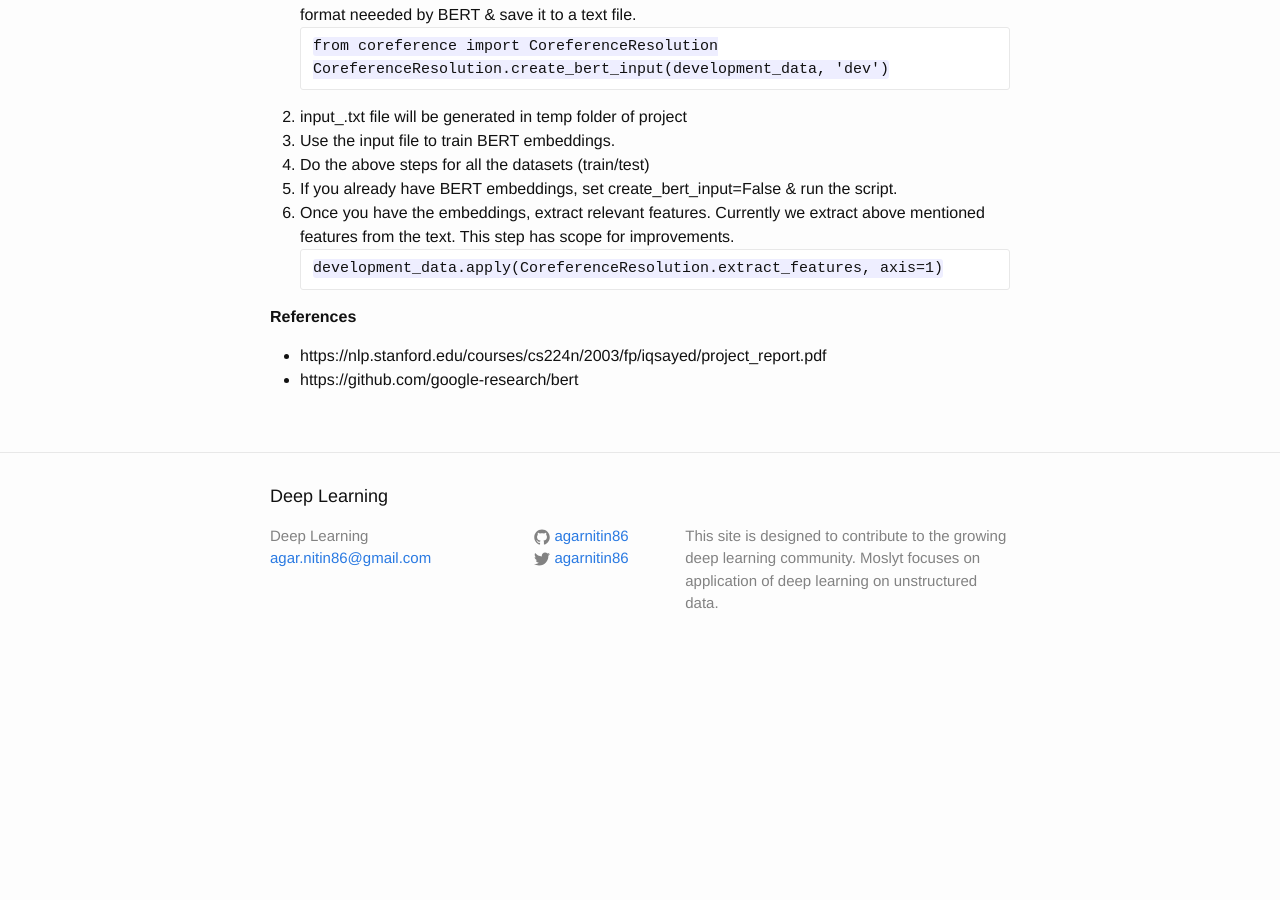
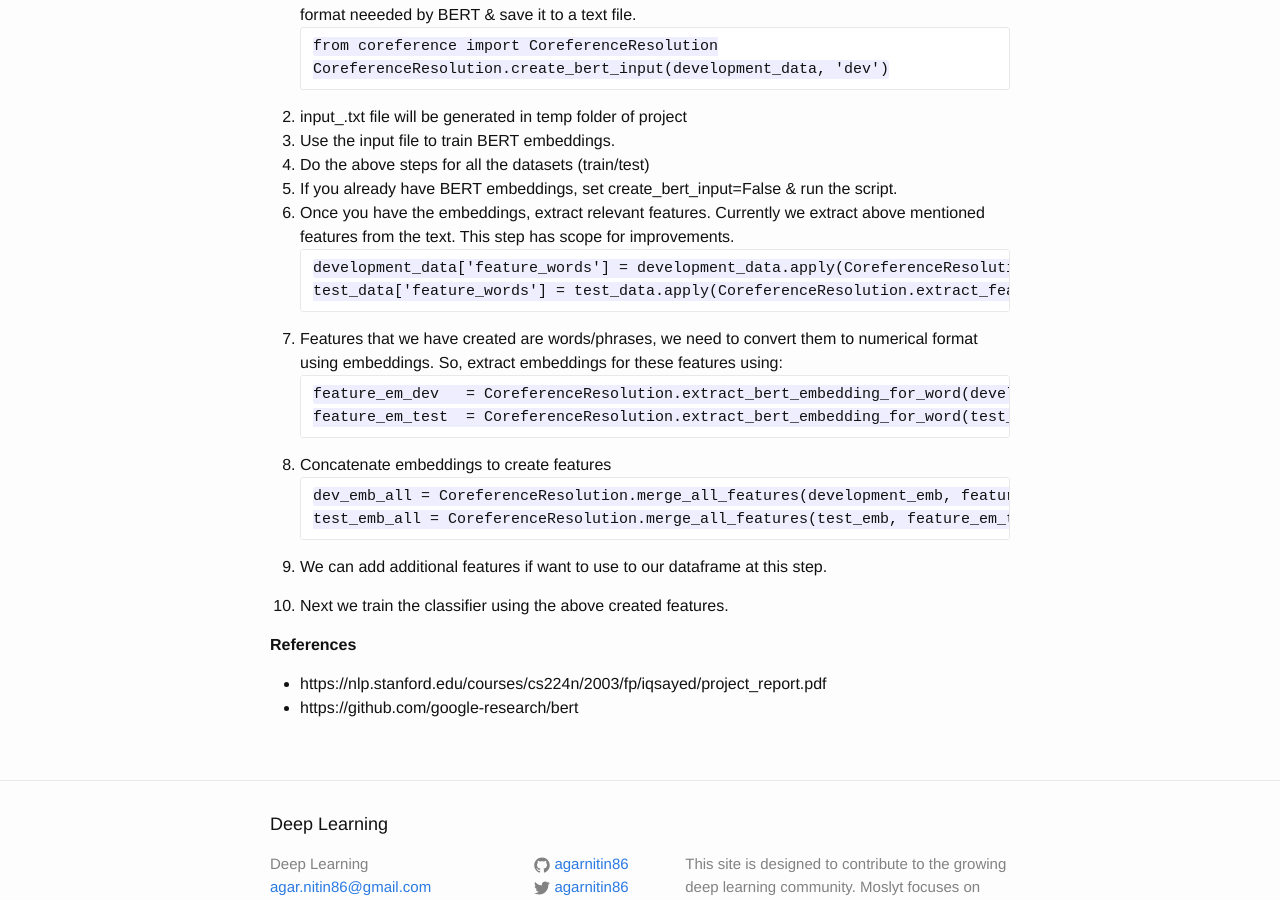
Before and after one commit to agarnitin86/agarnitin86.github.io, a Jekyll site: the page built from _posts/2019-11-23-coreference-resolution.markdown, in a window 1280 px wide and 900 px high, scrolled down 1838 px. Built offline with Jekyll 4.4.1, drawn with Linux system fonts in a browser that asks for light colours; before the commit the page ends 2513 px from its top, so only the background shows below that.

Commit message:
Update 2019-11-23-coreference-resolution.markdown

````diff
--- a/_posts/2019-11-23-coreference-resolution.markdown
+++ b/_posts/2019-11-23-coreference-resolution.markdown
@@ -71,8 +71,22 @@ CoreferenceResolution.create_bert_input(development_data, 'dev')
 5. If you already have BERT embeddings, set create_bert_input=False & run the script.
 6. Once you have the embeddings, extract relevant features. Currently we extract above mentioned features from the text. This step has scope for improvements.
 ```
-development_data.apply(CoreferenceResolution.extract_features, axis=1)
+development_data['feature_words'] = development_data.apply(CoreferenceResolution.extract_features, axis=1)
+test_data['feature_words'] = test_data.apply(CoreferenceResolution.extract_features, axis=1)
 ```
+7. Features that we have created are words/phrases, we need to convert them to numerical format using embeddings. So, extract embeddings for these features using:
+```
+feature_em_dev   = CoreferenceResolution.extract_bert_embedding_for_word(development_data, 'dev')
+feature_em_test  = CoreferenceResolution.extract_bert_embedding_for_word(test_data, 'test')
+```
+8. Concatenate embeddings to create features
+```
+dev_emb_all = CoreferenceResolution.merge_all_features(development_emb, feature_em_dev)
+test_emb_all = CoreferenceResolution.merge_all_features(test_emb, feature_em_test)
+```
+9. We can add additional features if want to use to our dataframe at this step.
+
+10. Next we train the classifier using the above created features.
 
 
 **References**
````
